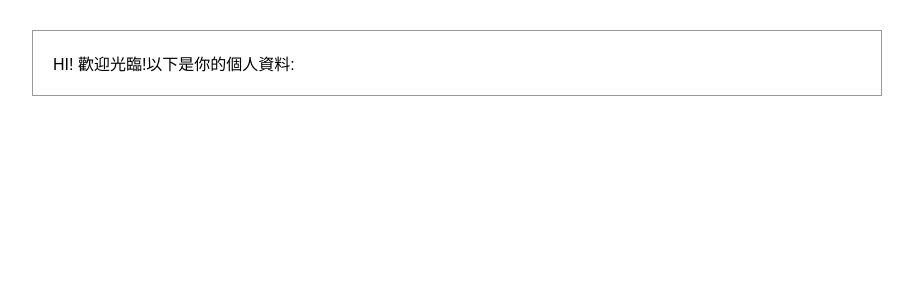
After one commit to Yehbosen/10802-login, a PHP site: page /member_center.php in a window 1280 px wide. The commit adds this page. Shown: the top 300 px of the page, without its empty margins (183-1096 px from the left). Run offline with PHP 8.4, Linux system fonts and the light colour scheme.

Commit message:
增加說明及會員中心範本頁面

```diff
--- /dev/null
+++ b/member_center.php
@@ -0,0 +1,25 @@
+<!DOCTYPE html>
+<html lang="en">
+<head>
+  <meta charset="UTF-8">
+  <meta name="viewport" content="width=device-width, initial-scale=1.0">
+  <meta http-equiv="X-UA-Compatible" content="ie=edge">
+  <link rel="shortcut icon" href="#" type="image/x-icon">
+  <title>會員中心</title>
+  <link rel="stylesheet" href="style.css">
+</head>
+<body>
+  <div class="member">
+    <div class="wellcome">
+      HI! 歡迎光臨!以下是你的個人資料:
+    </div>
+    <div class="private">
+      <!--請自行設計個人資料的呈現方式並從資料庫取得會員資料-->
+
+
+
+
+    </div>
+  </div>
+</body>
+</html>
--- a/style.css
+++ b/style.css
@@ -6,11 +6,16 @@
   font-family:"Microsoft JhengHei",Arial, Helvetica, sans-serif;
   list-style-type:none;
 }
-.wrapper{
-  width:350px;
+.wrapper,.member{
   margin:30px  auto 0 auto;
   border:1px solid #999;
   padding:20px;
+}
+.wrapper{
+  width:350px;
+}
+.member{
+  width:850px;
 }
 .wrapper td{
   padding:5px 3px;
@@ -38,3 +43,12 @@ h1{
   font-size:12px;
   text-decoration: none;
 }
+
+.member .wellcome{
+  /* your css here */
+
+}
+.member .private{
+  /* your css here */
+
+}
```
Also changed, not shown: login_api.php (+8 -1 lines), reg_api.php (+9 -1 lines), readme.md.
